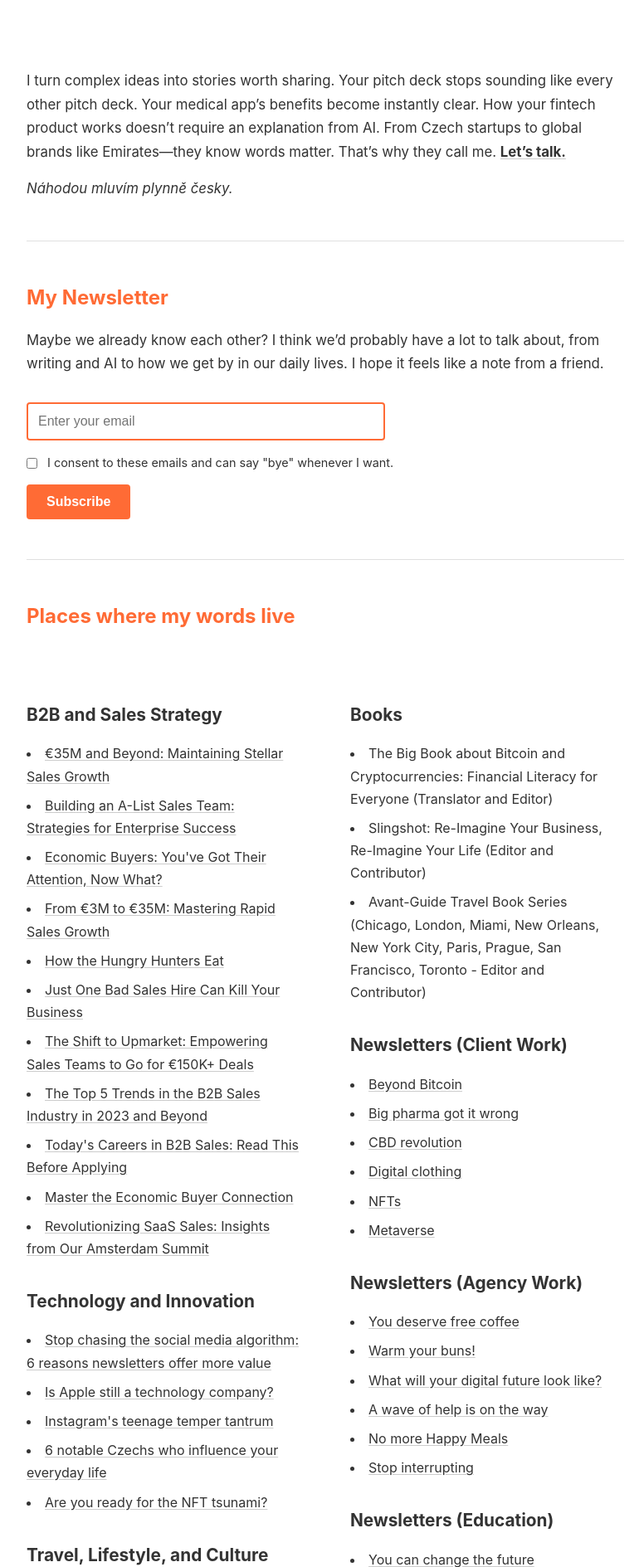
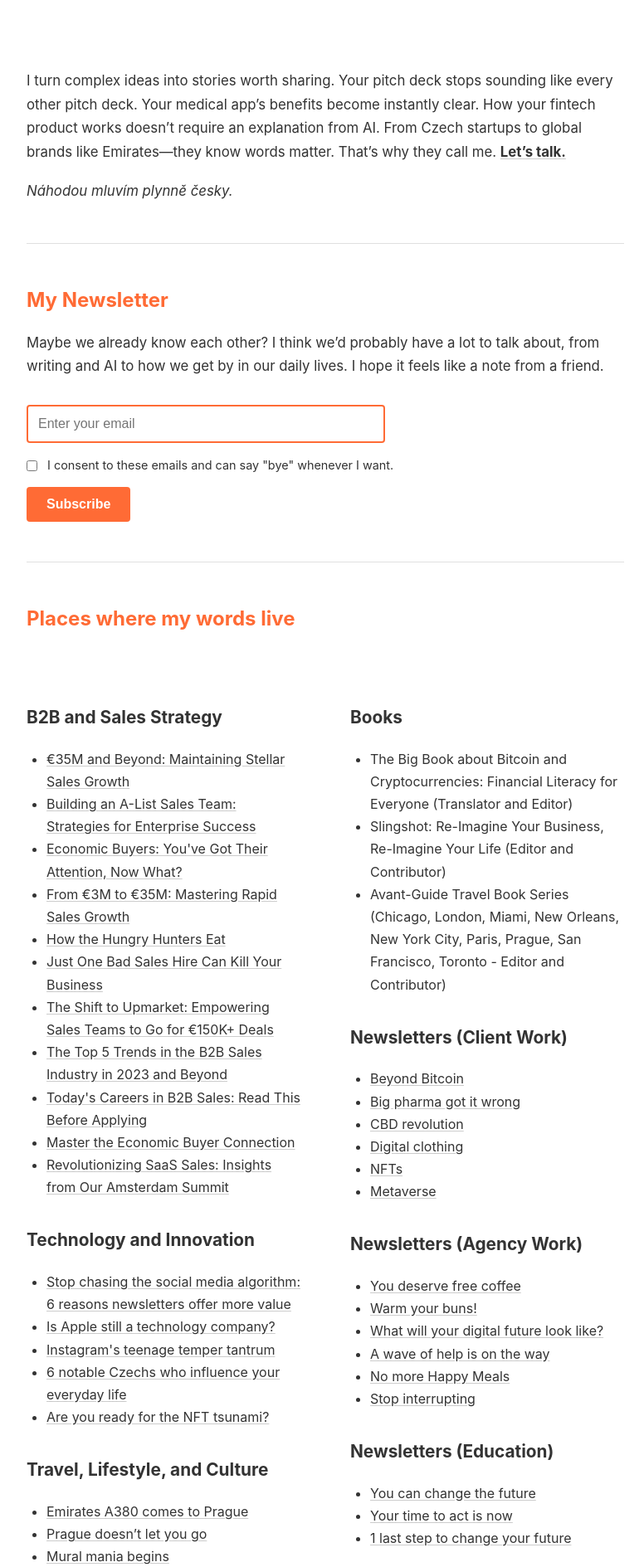
Before and after one commit to westleyovercash/westleyovercash.github.io, a Jekyll site: the page built from index.md, in a window 1280 px wide. Shown: the part 487-2376 px from the top of the page at 83% size, without its empty margins (248-1024 px from the left). Built offline with Jekyll 4.4.1, drawn with Linux system fonts in a browser that asks for light colours.

Commit message:
Update default.html

```diff
--- a/_layouts/default.html
+++ b/_layouts/default.html
@@ -89,8 +89,9 @@
     }
 
     p {
-      margin-bottom: 1rem;
+      margin-bottom: 1.2rem;
       font-size: 1.05rem;
+      line-height: 1.7;
     }
 
     a {
@@ -104,12 +105,31 @@
       color: #ff6b35;
     }
 
-    ul {
-      list-style-position: inside;
+    ul, ol {
+      margin: 1.2rem 0 1.2rem 1.5rem;
+      line-height: 1.7;
     }
 
-    li {
-      margin-bottom: 0.5rem;
+    blockquote {
+      border-left: 4px solid #ff6b35;
+      padding-left: 1rem;
+      margin: 2rem 0;
+      color: #555;
+      font-style: italic;
+    }
+
+    /* --- Blog post readability and wrapping fixes --- */
+    .post-content {
+      overflow-wrap: break-word;
+      word-wrap: break-word;
+      word-break: break-word;
+      hyphens: auto;
+      line-height: 1.75;
+      font-size: 1.05rem;
+    }
+
+    .post-content p {
+      margin-bottom: 1.2rem;
     }
 
     input[type="email"] {
```
